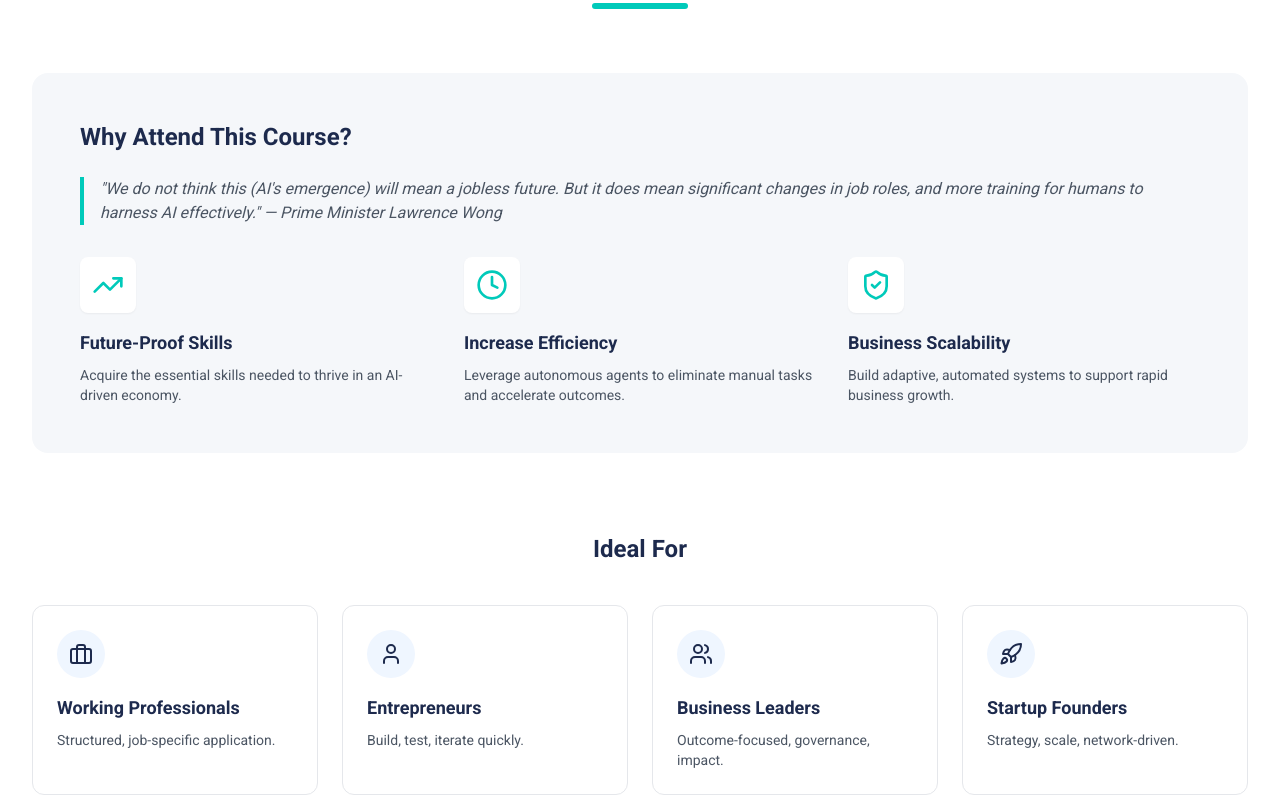
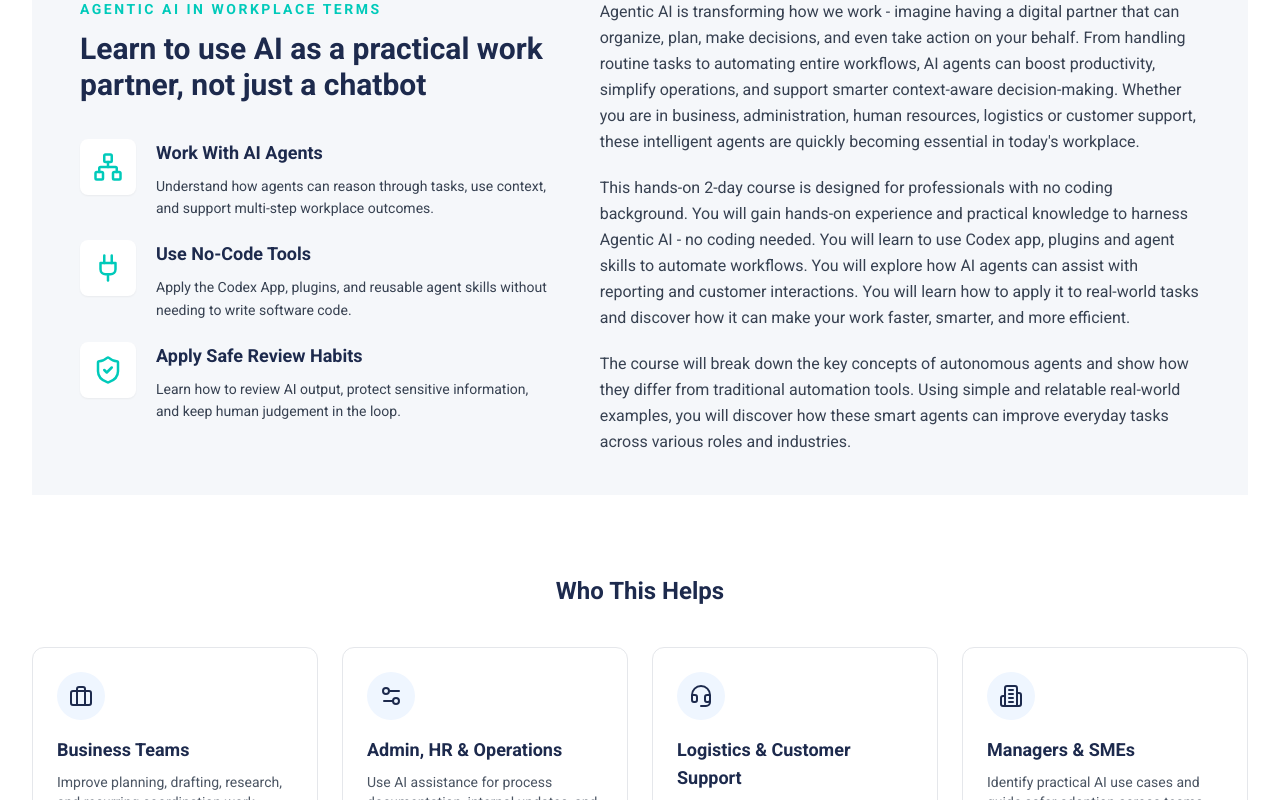
Before and after one commit to nexiuslabs/nexiusacademyskillsfuture, a React (Vite) app: page /courses/agentic-ai in a window 1280 px wide. Shown: the part 1280-2080 px from the top of the page. Built offline with nearby package versions, Linux system fonts and the light colour scheme; no server answers.

Commit message:
Align course page overview with TP structure

```diff
--- a/components/courses/CourseHero.tsx
+++ b/components/courses/CourseHero.tsx
@@ -18,6 +18,10 @@ const Hero: React.FC = () => {
             <h1 className="text-3xl lg:text-4xl xl:text-5xl font-heading font-extrabold text-primary leading-tight max-w-4xl">
               Agentic AI Foundations for Non-technical Professionals
             </h1>
+
+            <p className="-mt-5 text-sm font-medium text-gray-500">
+              In collaboration with Temasek Polytechnic.
+            </p>
 
             <div className="grid sm:grid-cols-2 gap-3 bg-white/90 border border-blue-100 rounded-xl p-5">
               <div className="flex items-start gap-3 rounded-xl bg-white px-4 py-4 text-sm text-gray-700 shadow-sm">
--- a/components/courses/Curriculum.tsx
+++ b/components/courses/Curriculum.tsx
@@ -47,15 +47,6 @@ const Curriculum: React.FC = () => {
 
             <div className="mt-auto space-y-6">
               <div className="bg-white p-6 rounded-xl shadow-sm border border-gray-100">
-                <h4 className="text-primary font-bold mb-3">You will leave with:</h4>
-                <ul className="space-y-2 text-sm text-gray-700">
-                  <li className="flex items-start gap-2"><CheckCircle size={16} className="text-accent mt-0.5" />1 automation blueprint tailored to your business workflow.</li>
-                  <li className="flex items-start gap-2"><CheckCircle size={16} className="text-accent mt-0.5" />1 deployable workflow you can pilot immediately after class.</li>
-                  <li className="flex items-start gap-2"><CheckCircle size={16} className="text-accent mt-0.5" />1 prompt + system template pack for recurring business tasks.</li>
-                </ul>
-              </div>
-
-              <div className="bg-white p-6 rounded-xl shadow-sm border border-gray-100">
                 <div className="flex items-center gap-3 mb-2">
                   <div className="w-2 h-2 rounded-full bg-accent"></div>
                   <span className="font-bold text-primary">Duration:</span>
--- a/components/courses/Overview.tsx
+++ b/components/courses/Overview.tsx
@@ -1,73 +1,113 @@
 import React from 'react';
-import { Briefcase, User, Users, Rocket, TrendingUp, Clock, ShieldCheck } from 'lucide-react';
+import { Briefcase, Building2, Headset, Network, Plug, Settings2, ShieldCheck } from 'lucide-react';
+
+const overviewCards = [
+  {
+    title: 'Work With AI Agents',
+    description: 'Understand how agents can reason through tasks, use context, and support multi-step workplace outcomes.',
+    icon: Network,
+  },
+  {
+    title: 'Use No-Code Tools',
+    description: 'Apply the Codex App, plugins, and reusable agent skills without needing to write software code.',
+    icon: Plug,
+  },
+  {
+    title: 'Apply Safe Review Habits',
+    description: 'Learn how to review AI output, protect sensitive information, and keep human judgement in the loop.',
+    icon: ShieldCheck,
+  },
+];
+
+const audienceCards = [
+  {
+    title: 'Business Teams',
+    description: 'Improve planning, drafting, research, and recurring coordination work.',
+    icon: Briefcase,
+  },
+  {
+    title: 'Admin, HR & Operations',
+    description: 'Use AI assistance for process documentation, internal updates, and routine workflows.',
+    icon: Settings2,
+  },
+  {
+    title: 'Logistics & Customer Support',
+    description: 'Structure service responses, reporting, handovers, and customer-facing follow-up.',
+    icon: Headset,
+  },
+  {
+    title: 'Managers & SMEs',
+    description: 'Identify practical AI use cases and guide safer adoption across teams.',
+    icon: Building2,
+  },
+];
 
 const Overview: React.FC = () => {
   return (
-    <section id="overview" className="py-20 bg-white">
-      <div className="max-w-7xl mx-auto px-4 sm:px-6 lg:px-8">
+    <section id="overview" className="bg-white py-20">
+      <div className="mx-auto max-w-7xl px-4 sm:px-6 lg:px-8">
+        <div className="mb-20 bg-neutral px-6 py-10 sm:px-8 lg:px-12">
+          <div className="grid gap-12 lg:grid-cols-[0.88fr,1.12fr] lg:items-start">
+            <div className="max-w-xl">
+              <div className="mb-3 text-sm font-bold uppercase tracking-[0.18em] text-accent">
+                Agentic AI in workplace terms
+              </div>
+              <h3 className="text-2xl font-bold leading-tight text-primary lg:text-3xl">
+                Learn to use AI as a practical work partner, not just a chatbot
+              </h3>
 
-        {/* Header */}
-        <div className="text-center mb-16">
-          <h2 className="text-3xl lg:text-4xl font-heading font-bold text-primary mb-4">
-            Agentic AI Course: No-Code AI Automation Training for Non-Technical Professionals
-          </h2>
-          <div className="w-24 h-1.5 bg-accent mx-auto rounded-full"></div>
+              <div className="mt-9 space-y-5">
+                {overviewCards.map((item) => {
+                  const Icon = item.icon;
+                  return (
+                    <div key={item.title} className="grid grid-cols-[3.5rem,1fr] gap-5">
+                      <div className="flex h-14 w-14 items-center justify-center rounded-lg bg-white text-accent shadow-sm">
+                        <Icon size={30} />
+                      </div>
+                      <div>
+                        <h4 className="mb-2 text-lg font-bold text-primary">{item.title}</h4>
+                        <p className="text-sm leading-relaxed text-gray-700">{item.description}</p>
+                      </div>
+                    </div>
+                  );
+                })}
+              </div>
             </div>
 
-        {/* Why Learn Grid */}
-        <div className="bg-neutral rounded-2xl p-8 lg:p-12 mb-20">
-          <h3 className="text-2xl font-bold text-primary mb-6">Why Attend This Course?</h3>
-          <p className="text-gray-600 mb-6 italic border-l-4 border-accent pl-4">
-            "We do not think this (AI's emergence) will mean a jobless future. But it does mean significant changes in job roles, and more training for humans to harness AI effectively." — Prime Minister Lawrence Wong
+            <div className="space-y-5 text-base leading-relaxed text-gray-700">
+              <p>
+                Agentic AI is transforming how we work - imagine having a digital partner that can organize, plan, make decisions, and even take action on your behalf. From handling routine tasks to automating entire workflows, AI agents can boost productivity, simplify operations, and support smarter context-aware decision-making. Whether you are in business, administration, human resources, logistics or customer support, these intelligent agents are quickly becoming essential in today's workplace.
               </p>
-          <div className="grid md:grid-cols-3 gap-8 mt-8">
-             <div className="flex flex-col items-start">
-                <div className="p-3 bg-white rounded-lg shadow-sm mb-4">
-                  <TrendingUp className="text-accent" size={32} />
-                </div>
-                <h4 className="font-bold text-primary text-lg mb-2">Future-Proof Skills</h4>
-                <p className="text-sm text-gray-600">Acquire the essential skills needed to thrive in an AI-driven economy.</p>
-             </div>
-             <div className="flex flex-col items-start">
-                <div className="p-3 bg-white rounded-lg shadow-sm mb-4">
-                  <Clock className="text-accent" size={32} />
-                </div>
-                <h4 className="font-bold text-primary text-lg mb-2">Increase Efficiency</h4>
-                <p className="text-sm text-gray-600">Leverage autonomous agents to eliminate manual tasks and accelerate outcomes.</p>
-             </div>
-             <div className="flex flex-col items-start">
-                <div className="p-3 bg-white rounded-lg shadow-sm mb-4">
-                  <ShieldCheck className="text-accent" size={32} />
-                </div>
-                <h4 className="font-bold text-primary text-lg mb-2">Business Scalability</h4>
-                <p className="text-sm text-gray-600">Build adaptive, automated systems to support rapid business growth.</p>
+              <p>
+                This hands-on 2-day course is designed for professionals with no coding background. You will gain hands-on experience and practical knowledge to harness Agentic AI - no coding needed. You will learn to use Codex app, plugins and agent skills to automate workflows. You will explore how AI agents can assist with reporting and customer interactions. You will learn how to apply it to real-world tasks and discover how it can make your work faster, smarter, and more efficient.
+              </p>
+              <p>
+                The course will break down the key concepts of autonomous agents and show how they differ from traditional automation tools. Using simple and relatable real-world examples, you will discover how these smart agents can improve everyday tasks across various roles and industries.
+              </p>
             </div>
           </div>
         </div>
 
-        {/* Who is this for */}
         <div className="mb-12">
-            <h3 className="text-2xl font-bold text-primary mb-10 text-center">Ideal For</h3>
-            <div className="grid md:grid-cols-2 lg:grid-cols-4 gap-6">
-
-                {[
-                  { title: "Working Professionals", icon: Briefcase, desc: "Structured, job-specific application." },
-                  { title: "Entrepreneurs", icon: User, desc: "Build, test, iterate quickly." },
-                  { title: "Business Leaders", icon: Users, desc: "Outcome-focused, governance, impact." },
-                  { title: "Startup Founders", icon: Rocket, desc: "Strategy, scale, network-driven." }
-                ].map((item, index) => (
-                    <div key={index} className="border border-gray-200 rounded-xl p-6 hover:shadow-card hover:border-accent transition-all duration-300 group">
-                        <div className="w-12 h-12 bg-blue-50 rounded-full flex items-center justify-center mb-4 group-hover:bg-accent group-hover:text-white transition-colors text-primary">
-                            <item.icon size={24} />
+          <h3 className="mb-10 text-center text-2xl font-bold text-primary">Who This Helps</h3>
+          <div className="grid gap-6 md:grid-cols-2 lg:grid-cols-4">
+            {audienceCards.map((item) => {
+              const Icon = item.icon;
+              return (
+                <div
+                  key={item.title}
+                  className="group rounded-xl border border-gray-200 p-6 transition-all duration-300 hover:border-accent hover:shadow-card"
+                >
+                  <div className="mb-4 flex h-12 w-12 items-center justify-center rounded-full bg-blue-50 text-primary transition-colors group-hover:bg-accent group-hover:text-white">
+                    <Icon size={24} />
                   </div>
-                        <h4 className="font-bold text-primary text-lg mb-2">{item.title}</h4>
-                        <p className="text-gray-600 text-sm">{item.desc}</p>
+                  <h4 className="mb-2 text-lg font-bold text-primary">{item.title}</h4>
+                  <p className="text-sm text-gray-600">{item.description}</p>
                 </div>
-                ))}
-
+              );
+            })}
           </div>
         </div>
-
       </div>
     </section>
   );
```
Also changed, not shown: constants.tsx (+6 -5 lines). Lines whose indentation alone changed are shown as unchanged.
